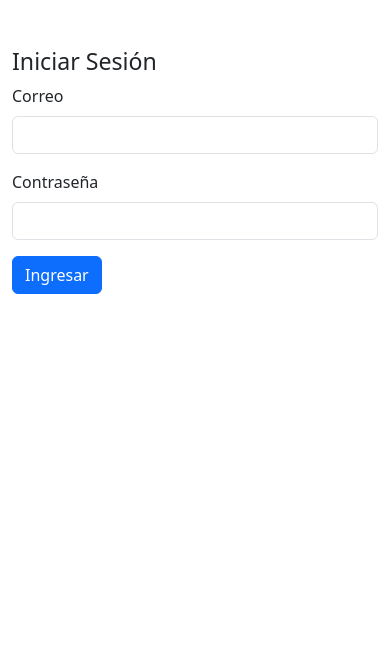
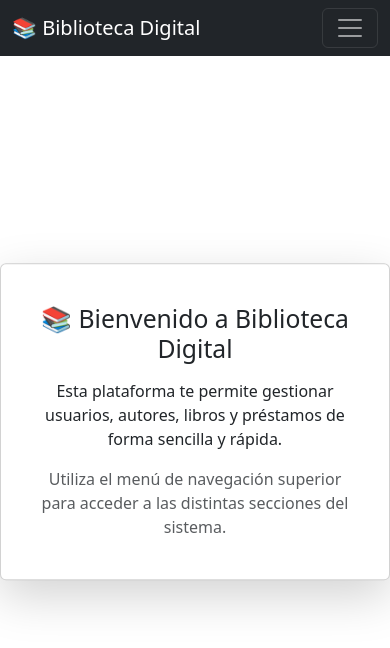
Before and after one commit to nicoG2207/biblioteca-digital, an Angular app: page /home in a window 390 px wide. Before the commit this address led to /login. Shown: the top 648 px of the page. Built offline with nearby package versions, Linux system fonts and the light colour scheme.

Commit message:
Nav Responsivo, implementacion del home y corrección Boton Autores

```diff
--- a/src/app/app.routes.ts
+++ b/src/app/app.routes.ts
@@ -17,6 +17,11 @@ export const routes: Routes = [
     loadComponent: () =>
       import('./pages/layout/layout').then(m => m.Layout),
     children: [
+      {
+        path: 'home',
+        loadComponent: () =>
+          import('./pages/home/home').then(m => m.Home)
+      },
       {
         path: 'usuarios',
         loadComponent: () =>
--- a/src/app/pages/autores/autores-form/autores-form.component.ts
+++ b/src/app/pages/autores/autores-form/autores-form.component.ts
@@ -1,7 +1,7 @@
 import { CommonModule } from '@angular/common';
 import { Component, OnInit } from '@angular/core';
 import { ReactiveFormsModule, FormBuilder, FormGroup, Validators  } from '@angular/forms';
-import { ActivatedRoute, Router } from '@angular/router';
+import { ActivatedRoute, Router, RouterModule } from '@angular/router';
 
 import { AutoresService } from '../../../services/autores.service';
 import { Autor } from '../../../models/autor.model';
@@ -10,7 +10,7 @@ import { Autor } from '../../../models/autor.model';
 @Component({
   selector: 'app-autores-form',
   standalone: true,
-  imports: [CommonModule, ReactiveFormsModule],
+  imports: [CommonModule, ReactiveFormsModule, RouterModule],
   templateUrl: './autores-form.component.html',
   styleUrls: ['./autores-form.component.scss']
 })
--- a/src/app/pages/home/home.html
+++ b/src/app/pages/home/home.html
@@ -1,25 +1,13 @@
-<nav class="navbar navbar-expand-lg navbar-dark bg-dark">
-  <div class="container-fluid">
-    <a class="navbar-brand" href="#">📚 Biblioteca Digital</a>
-    <div class="collapse navbar-collapse">
-      <ul class="navbar-nav me-auto mb-2 mb-lg-0">
-        <li class="nav-item">
-          <a class="nav-link" routerLink="/usuarios">👤 Usuarios</a>
-        </li>
-        <li class="nav-item">
-          <a class="nav-link" routerLink="/autores">✍️ Autores</a>
-        </li>
-        <li class="nav-item">
-          <a class="nav-link" routerLink="/libros">📘 Libros</a>
-        </li>
-        <li class="nav-item">
-          <a class="nav-link" routerLink="/prestamos">🔄 Préstamos</a>
-        </li>
-      </ul>
+<div class="position-absolute top-50 start-50 translate-middle" style="width: 100%; max-width: 500px;">
+  <div class="card shadow-lg p-4">
+    <div class="card-body text-center">
+      <h2 class="card-title mb-3">📚 Bienvenido a Biblioteca Digital</h2>
+      <p class="card-text">
+        Esta plataforma te permite gestionar usuarios, autores, libros y préstamos de forma sencilla y rápida.
+      </p>
+      <p class="card-text text-muted">
+        Utiliza el menú de navegación superior para acceder a las distintas secciones del sistema.
+      </p>
     </div>
   </div>
-</nav>
-
-<div class="container mt-4">
-  <router-outlet></router-outlet>
 </div>
--- a/src/app/pages/layout/layout.html
+++ b/src/app/pages/layout/layout.html
@@ -1,7 +1,13 @@
 <nav class="navbar navbar-expand-lg navbar-dark bg-dark">
   <div class="container-fluid">
     <a class="navbar-brand" routerLink="/home">📚 Biblioteca Digital</a>
-    <div class="collapse navbar-collapse">
+
+    <button class="navbar-toggler" type="button" data-bs-toggle="collapse" data-bs-target="#navbarMenu"
+      aria-controls="navbarMenu" aria-expanded="false" aria-label="Toggle navigation">
+      <span class="navbar-toggler-icon"></span>
+    </button>
+
+    <div class="collapse navbar-collapse" id="navbarMenu">
       <ul class="navbar-nav me-auto mb-2 mb-lg-0">
         <li class="nav-item">
           <a class="nav-link" routerLink="/usuarios">👤 Usuarios</a>
--- a/src/app/pages/login/login.ts
+++ b/src/app/pages/login/login.ts
@@ -19,7 +19,7 @@ export class LoginComponent {
   login(): void {
     if (this.usuario.correo === 'admin@admin.com' && this.usuario.contrasena === 'admin') {
       localStorage.setItem('usuarioLogueado', JSON.stringify(this.usuario));
-      this.router.navigate(['/usuarios']);
+      this.router.navigate(['/home']);
     } else {
       this.error = true;
     }
--- a/src/index.html
+++ b/src/index.html
@@ -8,6 +8,7 @@
   <link rel="icon" type="image/x-icon" href="favicon.ico">
 </head>
 <body>
+  <script src="https://cdn.jsdelivr.net/npm/bootstrap@5.3.3/dist/js/bootstrap.bundle.min.js"></script>
   <app-root></app-root>
 </body>
 </html>
```
